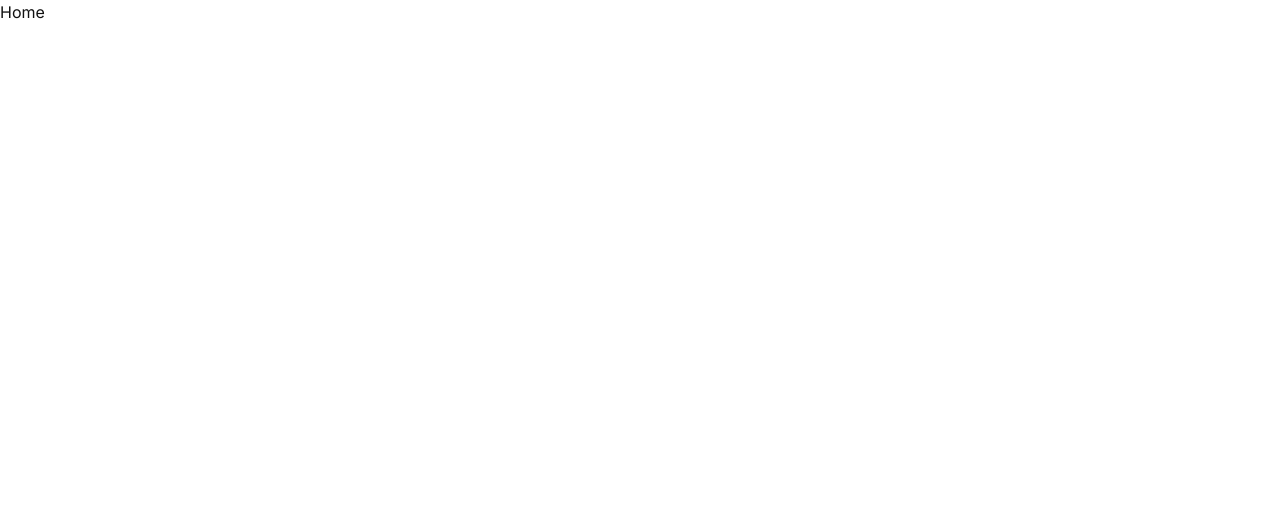
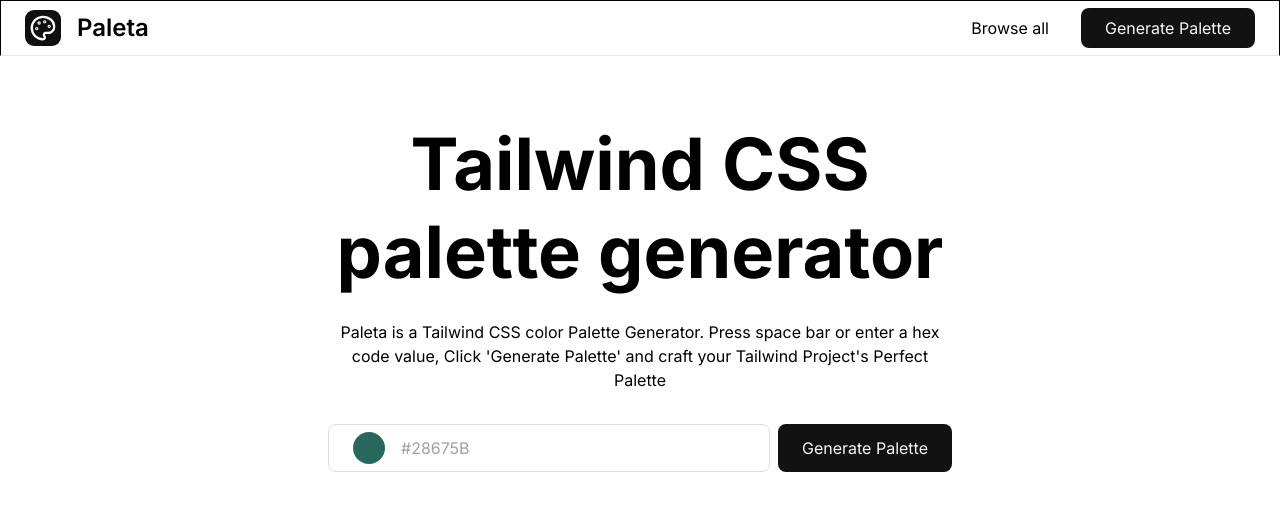
Before and after one commit to fabriciolak/paleta, a Next.js app: page / in a window 1280 px wide. Shown: the top 510 px of the page. Built offline with nearby package versions, Linux system fonts and the light colour scheme.

Commit message:
feat: made home page and logo

```diff
--- a/src/app/page.tsx
+++ b/src/app/page.tsx
@@ -1,7 +1,42 @@
+import { Header } from "@/components/Header";
+
 export default function Home() {
   return (
-    <div>
-      <h1 className="text-cod-gray-950">Home</h1>
-    </div>
+    <main>
+      <Header />
+
+      <div className="w-full flex justify-center mt-16">
+        <div className="w-[624px]">
+          <div className="space-y-6">
+            <h1 className="text-7xl text-center font-bold leading-[88px]">
+              Tailwind CSS palette generator
+            </h1>
+            <p className="text-center">
+              Paleta is a Tailwind CSS color Palette Generator. Press space bar
+              or enter a hex code value, Click &apos;Generate Palette&apos; and
+              craft your Tailwind Project&apos;s Perfect Palette
+            </p>
+          </div>
+
+          <div className="flex gap-2 mt-8">
+            <div className="flex flex-1 gap-4 px-6 items-center border border-cod-gray-600/20 rounded-lg">
+              <div>
+                <div className="w-8 h-8 rounded-full bg-[#28675B]" />
+              </div>
+
+              <input
+                type="text"
+                className="w-full outline-none"
+                placeholder="#28675B"
+              />
+            </div>
+
+            <button className="h-12 px-6 py-2 flex items-center bg-cod-gray-950 text-cod-gray-50 rounded-lg">
+              Generate Palette
+            </button>
+          </div>
+        </div>
+      </div>
+    </main>
   );
 }
```
Also changed, not shown: public/logo.svg (added).
